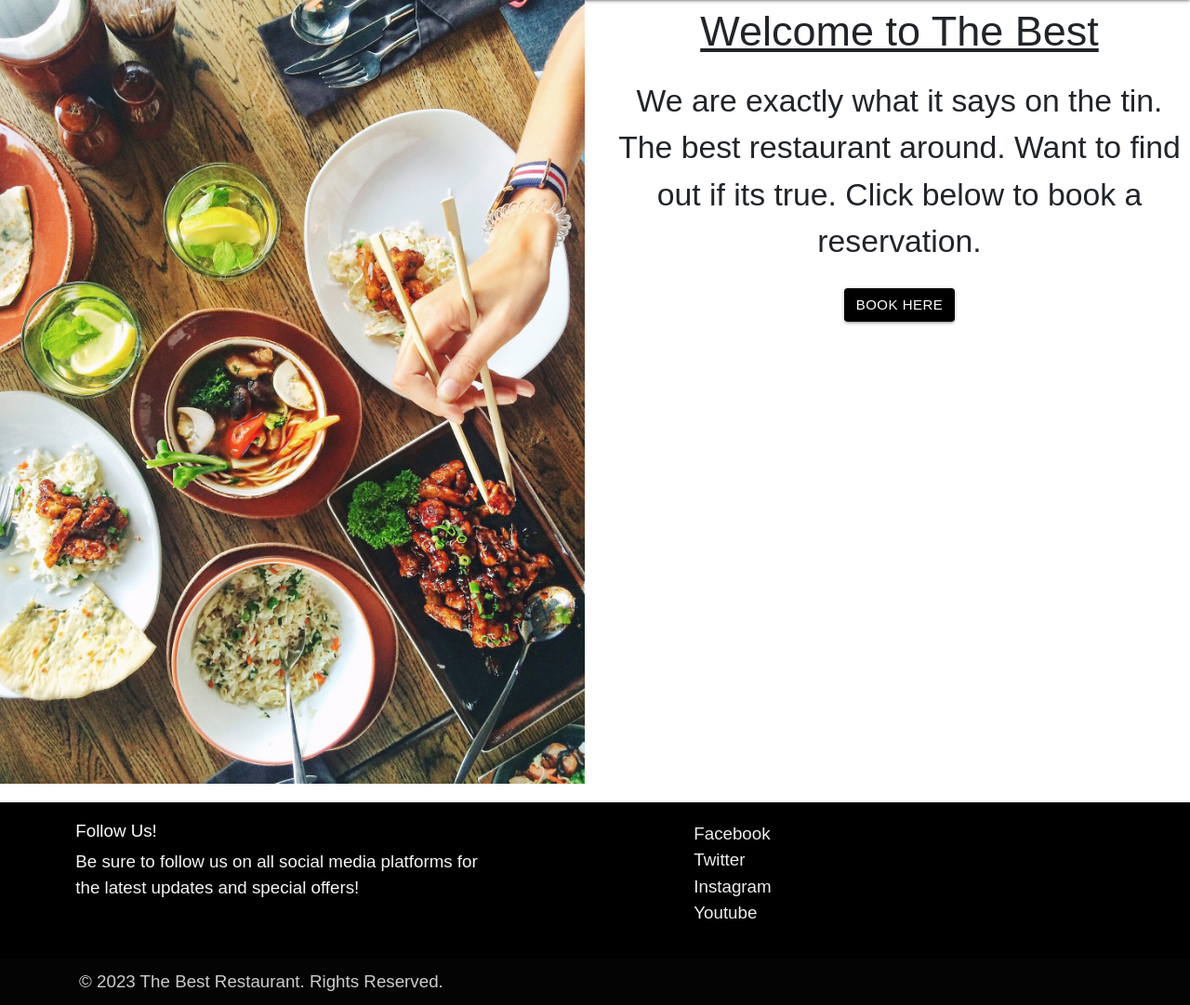
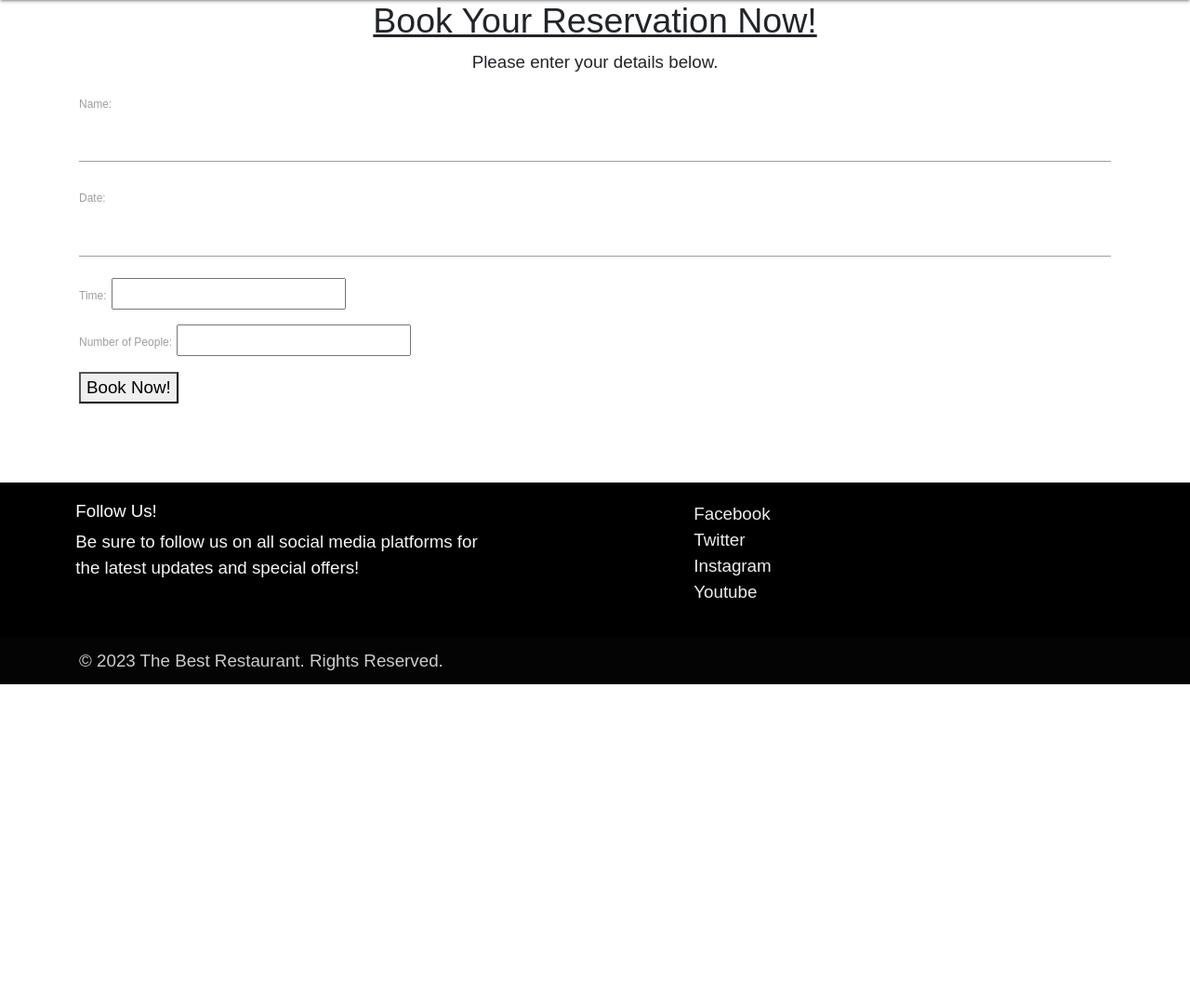
Before and after one commit to Sean127/Restaurant_Reservation, a Django app: page /reservation in a window 1280 px wide. Shown: the part 64-1145 px from the top of the page at 93% size. After the commit the page ends 800 px from the top, so only its background shows below. Run offline with Django 3.2, Linux system fonts and the light colour scheme; some libraries are stand-ins or nearby versions; some web fonts are replaced.

Commit message:
Setup reservation.html

```diff
--- a/reservation/urls.py
+++ b/reservation/urls.py
@@ -15,7 +15,7 @@
 """
 from django.contrib import admin
 from django.urls import path, include
-from thebest.views import homepage, get_menu, get_open_times, get_confirm
+from thebest.views import get_reservation, homepage, get_menu, get_open_times, get_confirm
 
 urlpatterns = [
     path('admin/', admin.site.urls),
@@ -23,5 +23,5 @@
     path('menu', get_menu, name='menu'),
     path('open_times', get_open_times, name='open_times'),
     path('confirm', get_confirm, name='confirm'),
-    path('reservation', include('thebest.urls'), name='thebest_urls')
+    path('reservation', get_reservation, name='reservation'),
 ]
--- a/static/css/style.css
+++ b/static/css/style.css
@@ -59,6 +59,7 @@
   text-align: center;
 }
 
+
 /* Footer */
 .page-footer{
   margin-top: auto;
--- a/templates/index.html
+++ b/templates/index.html
@@ -2,7 +2,7 @@
 
 
 {% block content %}
-<div class="row">
+<div class="row container">
     <div class="col">
         <img src="static/images/food-side.jpg" class="home-image"  alt="">
     </div>
--- /dev/null
+++ b/templates/reservation.html
@@ -0,0 +1,38 @@
+{% extends "base.html" %}
+
+{% block content %}
+<div class="align-center">
+    <h1 class="underline">Book Your Reservation Now!</h1>
+    <p>Please enter your details below.</p>
+</div>
+<form method="POST" action="confirm" class="container large-text">
+    {% csrf_token %}
+    <div>
+        <p>
+            <label for="id_name">Name: </label>
+            <input type="text" id="id_name" name="name">
+        </p>
+    </div>
+    <div>
+        <p>
+            <label for="id_date">Date: </label>
+            <input type="text" class="datepicker" id="id_date" name="date">
+        </p>
+    </div>
+    <div>
+        <p>
+            <label for="id_name">Time: </label>
+            <input type="timepicker" class="timepicker" id="id_time" name="time">
+        </p>
+    </div>
+    <div>
+        <p>
+            <label for="id_people">Number of People: </label>
+            <input type="people" id="id_people" name="people">
+        </p>
+    </div>
+    <div>
+        <button type="submit">Book Now!</button>
+    </div>
+</form>
+{%endblock%}
--- a/templates/resevation.html
+++ /dev/null
@@ -1,5 +0,0 @@
-{% extends "base.html" %}
-
-{% block content %}
-<h1>Book Your Reservation Now!</h1>
-{%endblock%}
--- a/thebest/urls.py
+++ b/thebest/urls.py
@@ -3,7 +3,6 @@
 
 
 urlpatterns = [
-    path('', views.homepage, name='home'),
     path('reservation', views.ReservationView.as_view(), name='reservation')
 
 ]
--- a/thebest/views.py
+++ b/thebest/views.py
@@ -1,11 +1,26 @@
-from django.shortcuts import render
+from django.shortcuts import render, redirect
 from django.views import generic
 from thebest.models import Reservation
 
 
-class ReservationView(generic.ListView):
-    model = Reservation
-    template_name = 'reservation.html'
+# class ReservationView(generic.ListView):
+#     model = Reservation
+#     template_name = 'reservation.html'
+
+def get_reservation(request):
+    if request.method == 'POST':
+        name = request.POST.get('name')
+        date = request.POST.get('date')
+        time = request.POST.get('time')
+        people = request.POST.get('people')
+        Reservation.objects.create(
+            name=name,
+            date=date,
+            time=time,
+            people=people
+        )
+        return redirect('get_confirm')
+    return render(request, 'reservation.html')
 
 
 def homepage(request):
```
